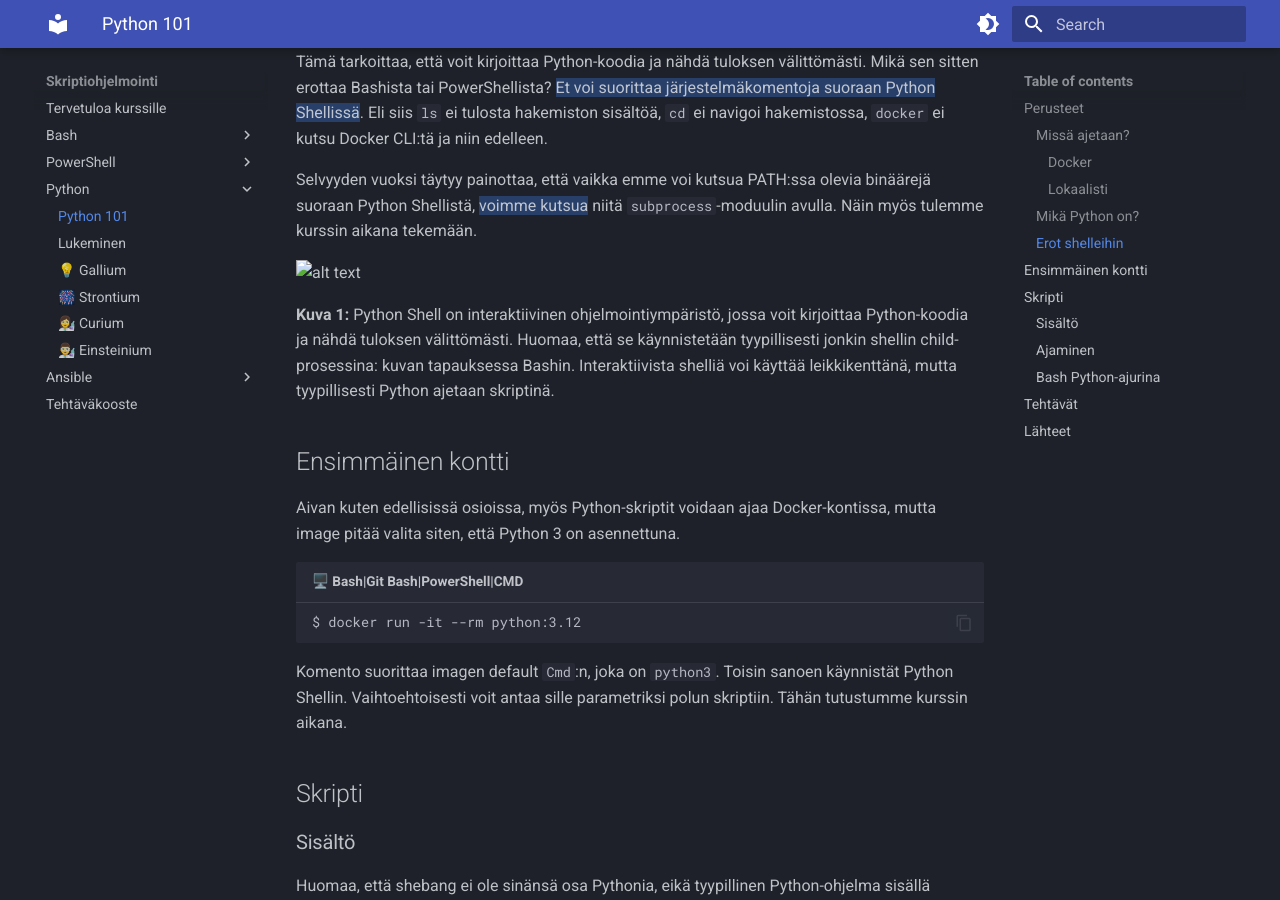
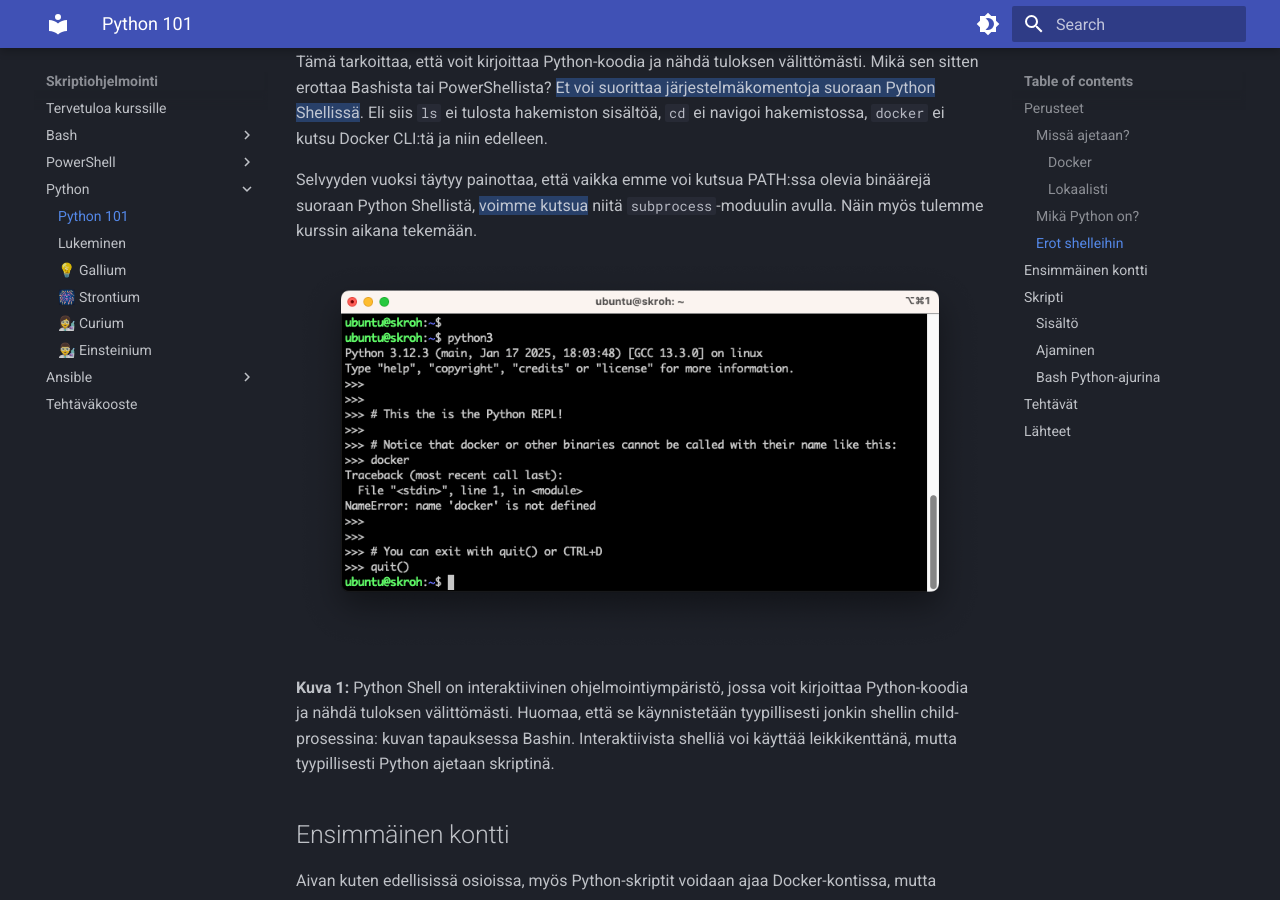
Before and after one commit to sourander/skriptiohjelmointi, an MkDocs documentation site: the page built from docs/python/aloita.md, in a window 1280 px wide and 900 px high, scrolled down 2415 px. Built offline with MkDocs 1.6.1 and Material for MkDocs 9.7.7, drawn with Linux system fonts in a browser that asks for light colours.

Commit message:
Fix image paths

```diff
--- a/docs/python/aloita.md
+++ b/docs/python/aloita.md
@@ -83,7 +83,7 @@ Huomaa, että Python ei käyttäydy shellinä samalla tavalla kuin Bash tai Powe
 
 Selvyyden vuoksi täytyy painottaa, että vaikka emme voi kutsua PATH:ssa olevia binäärejä suoraan Python Shellistä, ==voimme kutsua== niitä `subprocess`-moduulin avulla. Näin myös tulemme kurssin aikana tekemään.
 
-![alt text](python-repl.png)
+![alt text](../images/python-repl.png)
 
 **Kuva 1:** Python Shell on interaktiivinen ohjelmointiympäristö, jossa voit kirjoittaa Python-koodia ja nähdä tuloksen välittömästi. Huomaa, että se käynnistetään tyypillisesti jonkin shellin child-prosessina: kuvan tapauksessa Bashin. Interaktiivista shelliä voi käyttää leikkikenttänä, mutta tyypillisesti Python ajetaan skriptinä.
 
```
Also changed, not shown: docs/python/38_strontium.md (+1 -1 lines).
